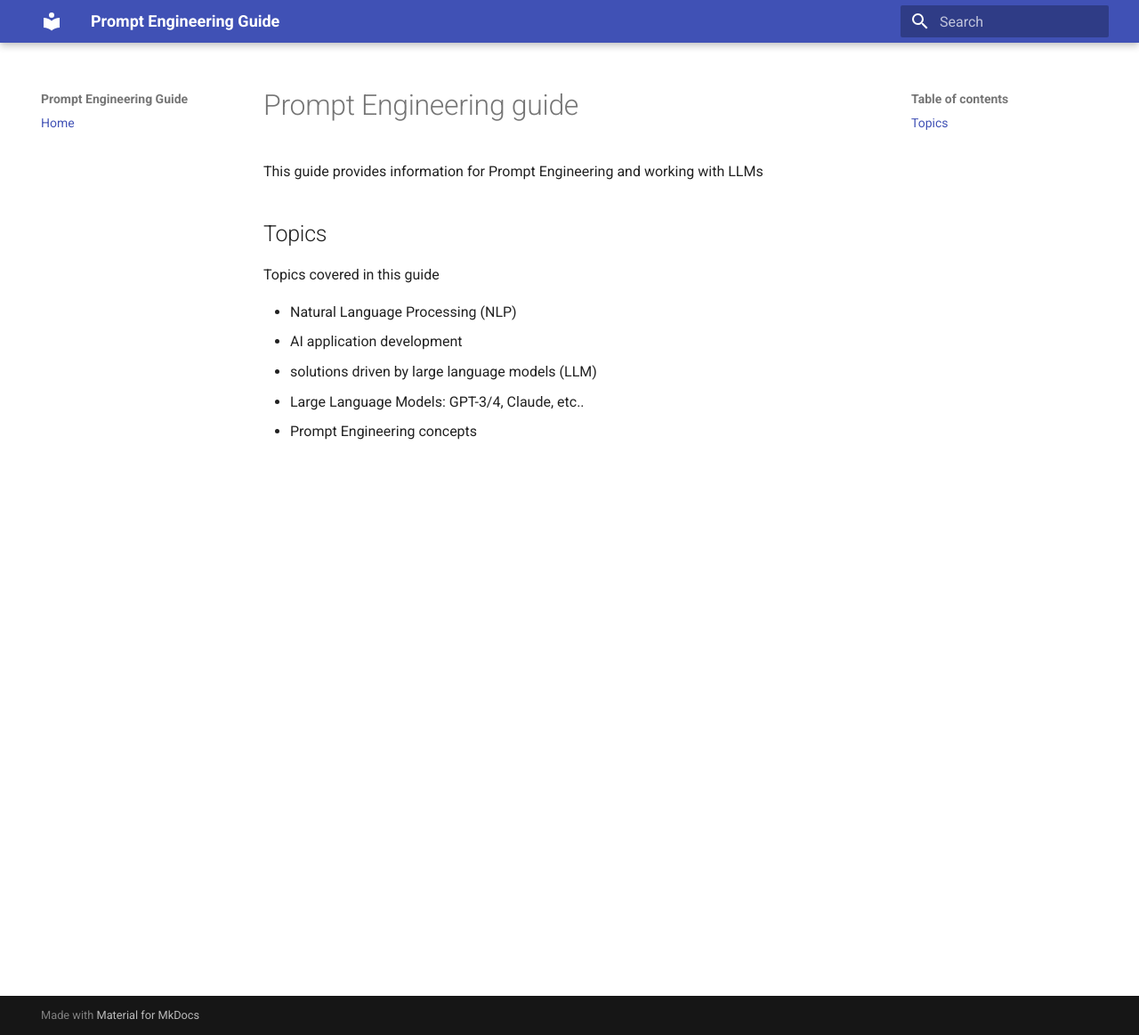
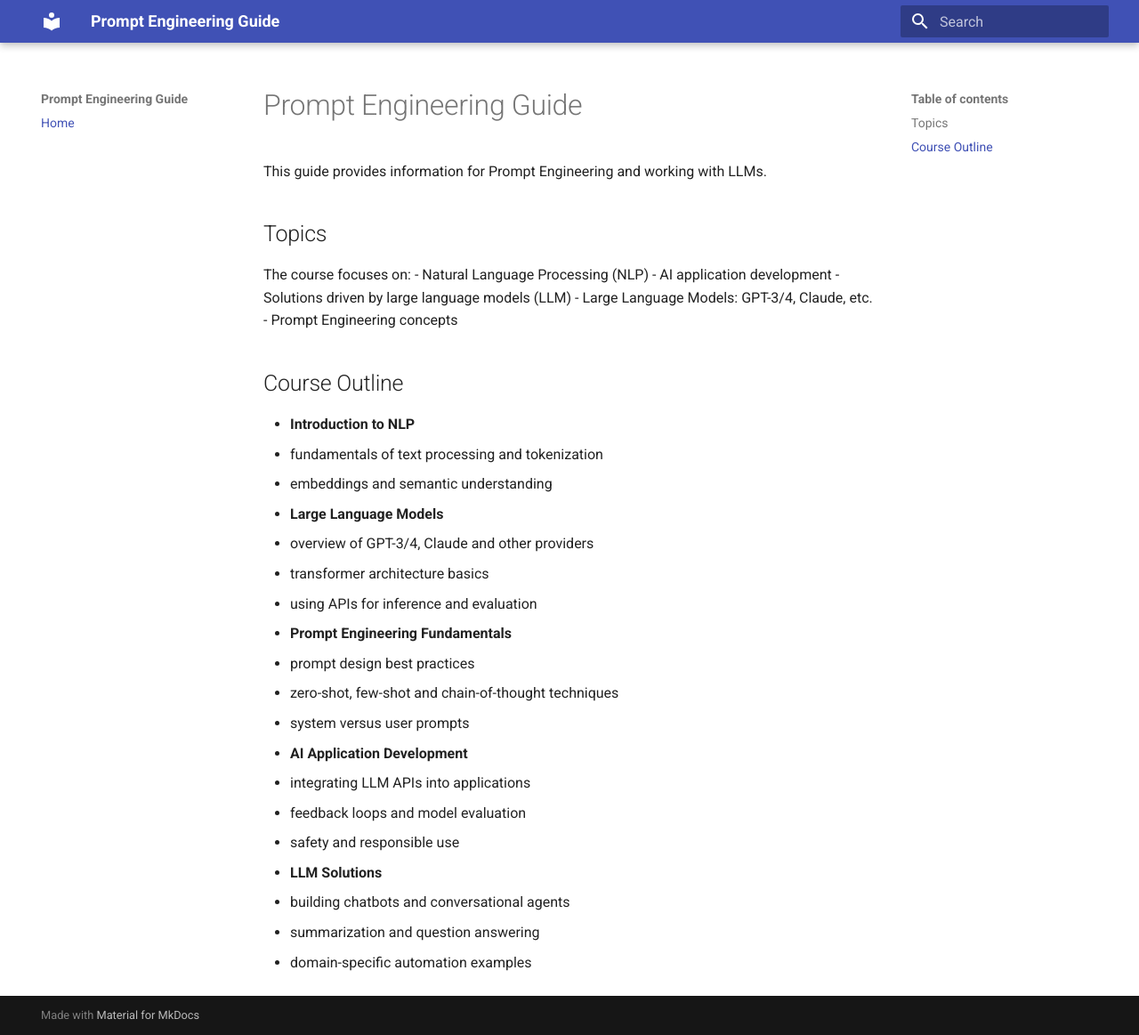
Before and after one commit to echelonagents/promptengineering-guide, an MkDocs documentation site: the page built from docs/index.md, in a window 1280 px wide and 1163 px high. Shown: the whole window at 89% size. Built offline with MkDocs 1.6.1 and Material for MkDocs 9.7.7, drawn with Linux system fonts in a browser that asks for light colours.

Commit message:
Add course outline and log session

```diff
--- a/docs/index.md
+++ b/docs/index.md
@@ -1,11 +1,31 @@
-# Prompt Engineering guide
-This guide provides information for Prompt Engineering and working with LLMs
+# Prompt Engineering Guide
+This guide provides information for Prompt Engineering and working with LLMs.
 
 ## Topics
-Topics covered in this guide
-
+The course focuses on:
 - Natural Language Processing (NLP)
 - AI application development
-- solutions driven by large language models (LLM)
-- Large Language Models: GPT-3/4, Claude, etc..
+- Solutions driven by large language models (LLM)
+- Large Language Models: GPT-3/4, Claude, etc.
 - Prompt Engineering concepts
+
+## Course Outline
+- **Introduction to NLP**
+  - fundamentals of text processing and tokenization
+  - embeddings and semantic understanding
+- **Large Language Models**
+  - overview of GPT-3/4, Claude and other providers
+  - transformer architecture basics
+  - using APIs for inference and evaluation
+- **Prompt Engineering Fundamentals**
+  - prompt design best practices
+  - zero-shot, few-shot and chain-of-thought techniques
+  - system versus user prompts
+- **AI Application Development**
+  - integrating LLM APIs into applications
+  - feedback loops and model evaluation
+  - safety and responsible use
+- **LLM Solutions**
+  - building chatbots and conversational agents
+  - summarization and question answering
+  - domain-specific automation examples
```
Also changed, not shown: dev/releases/01_selfguide.md (+2 -1 lines).
